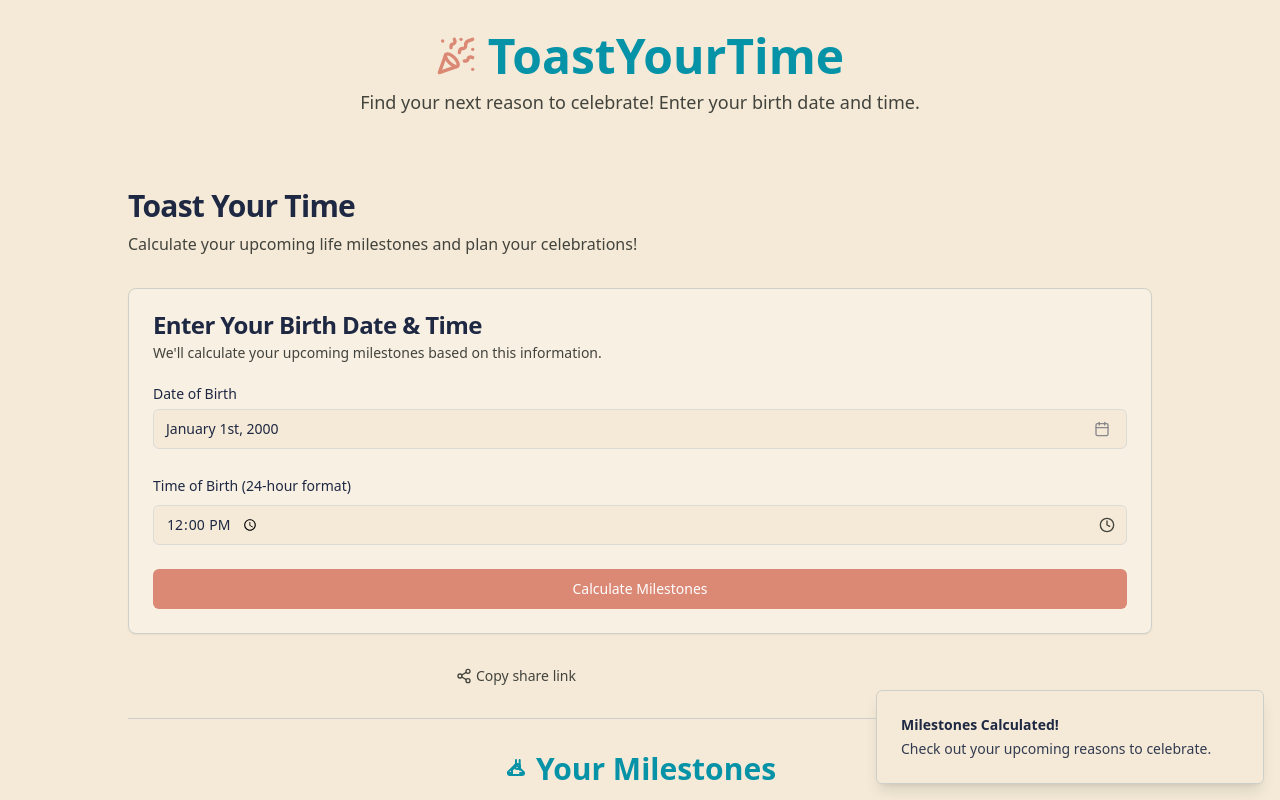
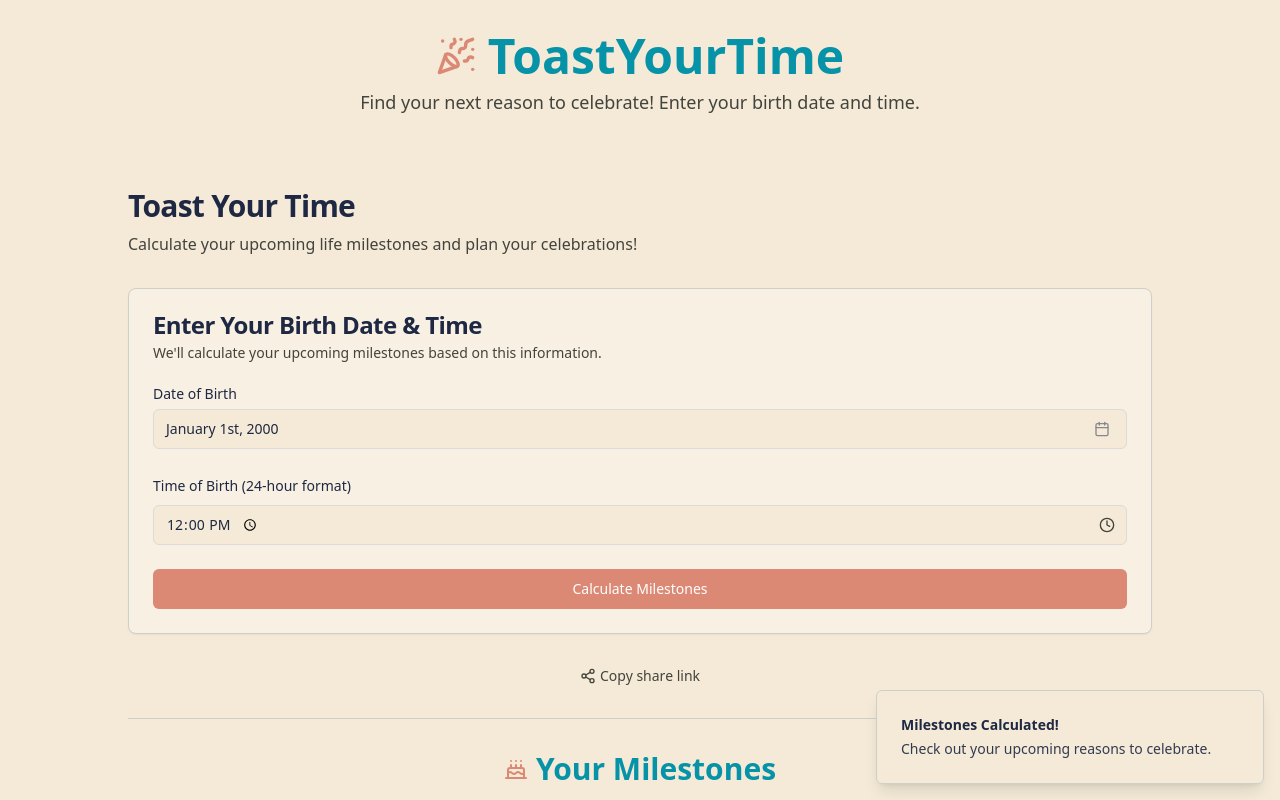
Before and after one commit to lor-enz/ToastYourTime, a Next.js app: page / in a window 1280 px wide. Both pictures are taken after a click on the button "Calculate Milestones". Shown: the top 800 px of the page. Built offline with nearby package versions, Linux system fonts and the light colour scheme.

Commit message:
💄 Update UI

```diff
--- a/src/components/MilestoneList.tsx
+++ b/src/components/MilestoneList.tsx
@@ -15,7 +15,7 @@ import {
   formatDistanceStrict,
 } from "date-fns";
 import { Badge } from "@/components/ui/badge";
-import { CalendarClock, TrendingUp, CheckCircle } from "lucide-react";
+import { CalendarClock, TrendingUp, CheckCircle, Cake } from "lucide-react";
 import { Progress } from "@/components/ui/progress";
 import {
   Tooltip,
@@ -145,24 +145,7 @@ export default function MilestoneList({
   return (
     <div className="w-full max-w-4xl mx-auto space-y-6">
       <h2 className="text-3xl font-semibold text-center text-primary flex items-center justify-center gap-2">
-        <svg
-          xmlns="http://www.w3.org/2000/svg"
-          width="24"
-          height="24"
-          viewBox="0 0 24 24"
-          fill="none"
-          stroke="currentColor"
-          strokeWidth="2"
-          strokeLinecap="round"
-          strokeLinejoin="round"
-          className="lucide lucide-cake-slice">
-          <path d="m11.16 7.89-7.1 7.1C3.78 15.27 4 15.62 4 16c0 1.1.9 2 2 2h12c1.1 0 2-.9 2-2 0-.38-.22-.73-.51-1.01l-7.1-7.1c-.19-.18-.44-.29-.73-.29-.29 0-.54.11-.73.29Z" />
-          <path d="M16 16h4" />
-          <path d="M4 16h4" />
-          <path d="M12 3v5.72c0 .29-.12.57-.32.76L8 12.72V16" />
-          <path d="M16 12.72c-.2-.2-.32-.48-.32-.77V3" />
-          <path d="M16 9.5a2.5 2.5 0 0 1-5 0 2.5 2.5 0 0 1 5 0Z" />
-        </svg>
+        <Cake className="w-6 h-6 text-accent" />
         Your Milestones
       </h2>
 
--- a/src/components/MilestonePage.tsx
+++ b/src/components/MilestonePage.tsx
@@ -161,7 +161,7 @@ export default function MilestonePage({
 
           {milestones.length > 0 && birthDate ? (
             <>
-              <div className="w-full max-w-md flex justify-end">
+              <div className="flex justify-center">
                 <button
                   onClick={handleCopyShareLink}
                   className="text-sm flex items-center gap-1 text-muted-foreground hover:text-primary transition-colors">
```
